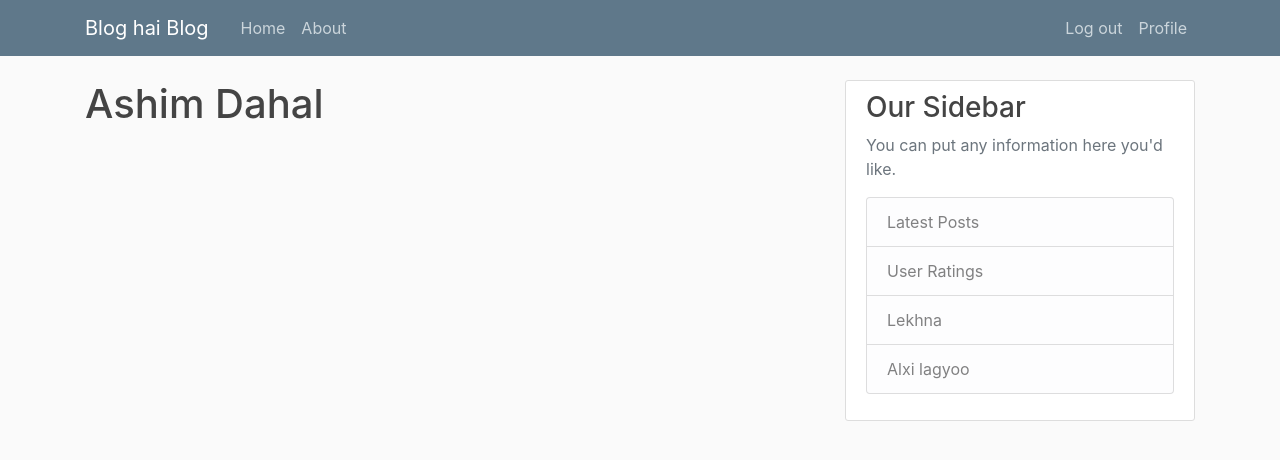
After one commit to ashimdahal/Flask-Blog, a Flask app: page /profile in a window 1280 px wide. The commit adds this page. Shown: the top 460 px of the page. Run offline with Flask 2, Linux system fonts and the light colour scheme; a user stored in the database is signed in; some libraries are stand-ins or nearby versions.

Commit message:
login and registration with restricted contents

```diff
--- a/flaskblog/routes.py
+++ b/flaskblog/routes.py
@@ -1,7 +1,8 @@
-from flask import render_template, url_for, flash, redirect
+from flask import render_template, url_for, flash, redirect,request
 from flaskblog import app,db,bcrypt
 from flaskblog.forms import RegistrationForm, LoginForm
 from flaskblog.models import User, Post
+from flask_login import login_user,current_user,logout_user, login_required
 
 
 posts = [
@@ -33,6 +34,8 @@
 
 @app.route("/register", methods=['GET', 'POST'])
 def register():
+    if current_user.is_authenticated:
+        return redirect(url_for('home'))
     form = RegistrationForm()
     if form.validate_on_submit():
 
@@ -49,11 +52,27 @@
 
 @app.route("/login", methods=['GET', 'POST'])
 def login():
+    if current_user.is_authenticated:
+        return redirect(url_for('home'))
     form = LoginForm()
     if form.validate_on_submit():
-        if form.email.data == 'admin@blog.com' and form.password.data == 'password':
-            flash('You have been logged in!', 'success')
-            return redirect(url_for('home'))
+        user = User.query.filter_by(email=form.email.data).first()
+        if user and bcrypt.check_password_hash(user.password, form.password.data):
+
+            login_user(user, remember=form.remember.data)
+            next_page = request.args.get('next')
+            return redirect(next_page) if next_page else redirect(url_for('home'))
         else:
-            flash('Login Unsuccessful. Please check username and password', 'danger')
+            flash('Login Unsuccessful. Please check email and password', 'danger')
     return render_template('login.html', title='Login', form=form)
+
+@app.route('/logout')
+def logout():
+    logout_user()
+    return redirect(url_for('home'))
+
+
+@app.route('/profile')
+@login_required
+def profile():
+    return render_template('profile.html', title='Account')
--- a/flaskblog/templates/layout.html
+++ b/flaskblog/templates/layout.html
@@ -31,8 +31,14 @@
             </div>
             <!-- Navbar Right Side -->
             <div class="navbar-nav">
+              {% if current_user.is_authenticated %}
+              <a class="nav-item nav-link" href="{{ url_for('logout') }}">Log out</a>
+              <a class="nav-item nav-link" href="{{ url_for('profile') }}">Profile</a>
+
+              {% else %}
               <a class="nav-item nav-link" href="{{ url_for('login') }}">Login</a>
               <a class="nav-item nav-link" href="{{ url_for('register') }}">Register</a>
+              {% endif %}
             </div>
           </div>
         </div>
--- /dev/null
+++ b/flaskblog/templates/profile.html
@@ -0,0 +1,4 @@
+{% extends "layout.html" %}
+{% block content %}
+    <h1>{{ current_user.username }}</h1>
+{% endblock content %}
```
Also changed, not shown: flaskblog/__init__.py (+6 -1 lines), flaskblog/models.py (+7 -2 lines), flaskblog/site.db, site.db (deleted).
